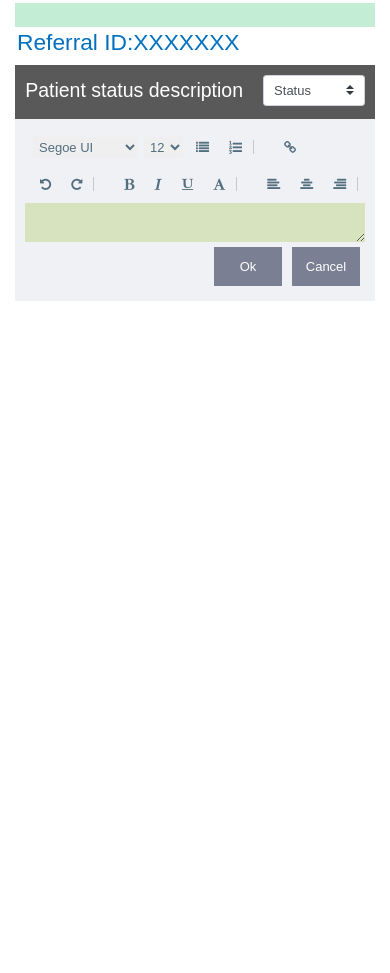
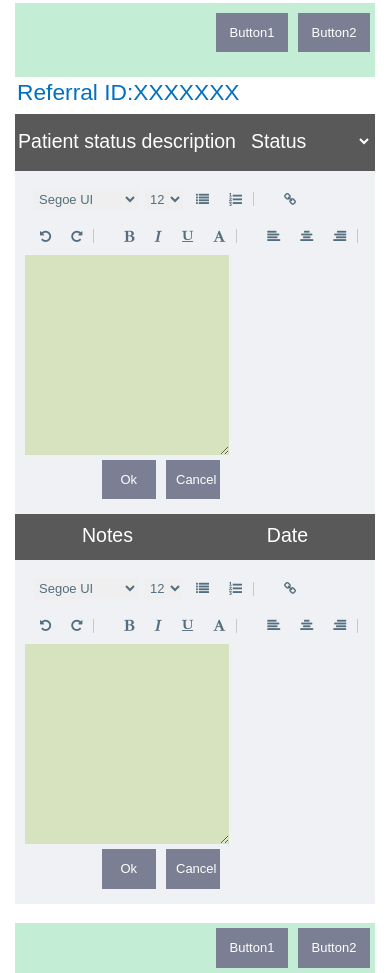
Before and after one commit to killersuresh93/Social-Care-Hub, a React (Create React App) app: page / in a window 390 px wide. Shown: the part 1335-2308 px from the top of the page. Before the commit the page ends 1656 px from the top, so only its background shows below. Built offline with nearby package versions, Linux system fonts and the light colour scheme; the HTML template or start-up script is replaced by a standard one.

Commit message:
3 files modified

```diff
--- a/src/components/patientDetails.tsx
+++ b/src/components/patientDetails.tsx
@@ -101,8 +101,16 @@ export default function PatientDetails() {
       <PatientQueue />
       <br />
       <PatientActivities />
+      <div className="main-button-row">
+        <button className="main-button">Button1</button>{' '}
+        <button className="main-button">Button2</button>
+      </div>
       <br />
       <PatientStatusDiescription />
+      <div className="main-button-row">
+        <button className="main-button">Button1</button>{' '}
+        <button className="main-button">Button2</button>
+      </div>
     </div>
   );
 }
--- a/src/components/patientStatusDiescription.tsx
+++ b/src/components/patientStatusDiescription.tsx
@@ -8,28 +8,18 @@ export default function PatientStatusDescription() {
         <h3>Referral ID:XXXXXXX</h3>
       </div>
 
-      <div className="patient-status-description-hedder">
+      <div className="hedder">
         <div>
           <h4>Patient status description</h4>
         </div>
         <div>
           <h4>
-            {' '}
-            <select
-              className="custom-select "
-            >
+            <select className="status">
               <option selected>Status</option>
               <option className="planned" value="planned">
                 Planned
               </option>
-              <option
-                style={{
-                  backgroundColor: 'orange',
-                  padding: '5px',
-                  color: '#000000',
-                }}
-                value="progress"
-              >
+              <option className="progress" value="progress">
                 In Progress
               </option>
               <option className="scheduled" value="scheduled">
@@ -45,6 +35,17 @@ export default function PatientStatusDescription() {
       <div className="">
         <TextEditor />
       </div>
+      <div className="hedder">
+        <div>
+          <h4>Notes</h4>
+        </div>
+        <div>
+          <h4>Date</h4>
+        </div>
+      </div>
+      <div className="">
+        <TextEditor />
+      </div>
       <br />
     </div>
   );
--- a/src/style.css
+++ b/src/style.css
@@ -69,6 +69,19 @@ i {
   background-color: #ffffff;
   margin-bottom: 5px;
 }
+/* main buttons */
+.main-button-row {
+  display: flex;
+  align-items: center;
+  justify-content: flex-end;
+}
+.main-button {
+  background-color: #7a7f93;
+  color: #ffffff;
+  padding: 10px 10px 10px 10px;
+  width: 20%;
+  margin: 5px;
+}
 .button-row {
   display: flex;
   align-items: center;
@@ -130,12 +143,15 @@ i {
   background-color: #d7e3bf;
   outline: none;
   border: none;
-  width: 100%;
+  padding: 10px;
+  width: 60%;
+  height: 200px;
 }
 .text-editor-button-row {
   display: flex;
   align-items: center;
   justify-content: flex-end;
+  width: 60%;
 }
 .text-editor-button {
   background-color: #7a7f93;
@@ -144,7 +160,7 @@ i {
   width: 20%;
   margin: 5px;
 }
-.patient-status-description-hedder {
+.hedder {
   background-color: #595959;
   color: #ffffff;
   display: flex;
@@ -156,27 +172,27 @@ i {
   outline: none;
   background-color: #595959;
   color: #ffffff;
+  padding: 5px;
 }
-
-.planned {
+.status option {
+  padding: 10px; /* Add padding to all options */
+  border: none; /* Remove default border */
+}
+.status option.planned {
   background-color: yellow;
   color: #000000;
-  padding: 20px;
 }
-.progress {
+.status option.progress {
   background-color: rgb(248, 163, 5);
   color: #000000;
-  padding: 20px;
 }
-.scheduled {
+.status option.scheduled {
   background-color: darkorchid;
   color: #000000;
-  padding: 20px;
 }
-.complete {
+.status option.complete {
   background-color: green;
   color: #000000;
-  padding: 20px;
 }
 
 /* Media query for mobile devices */
@@ -202,4 +218,10 @@ i {
     width: 100%;
     margin: 5px;
   }
+  .text-editor-button-row {
+    display: flex;
+    align-items: center;
+    justify-content: center;
+    width: 80%;
+  }
 }
```
